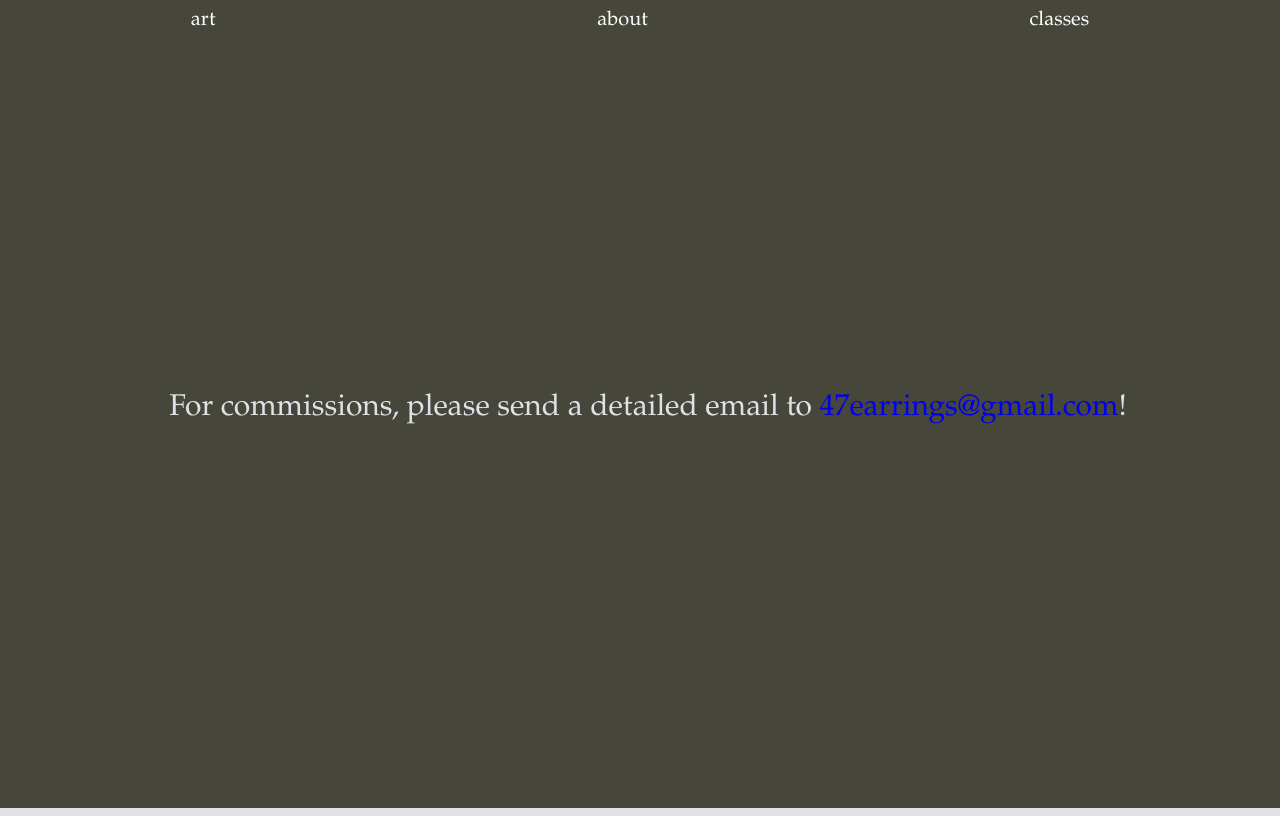
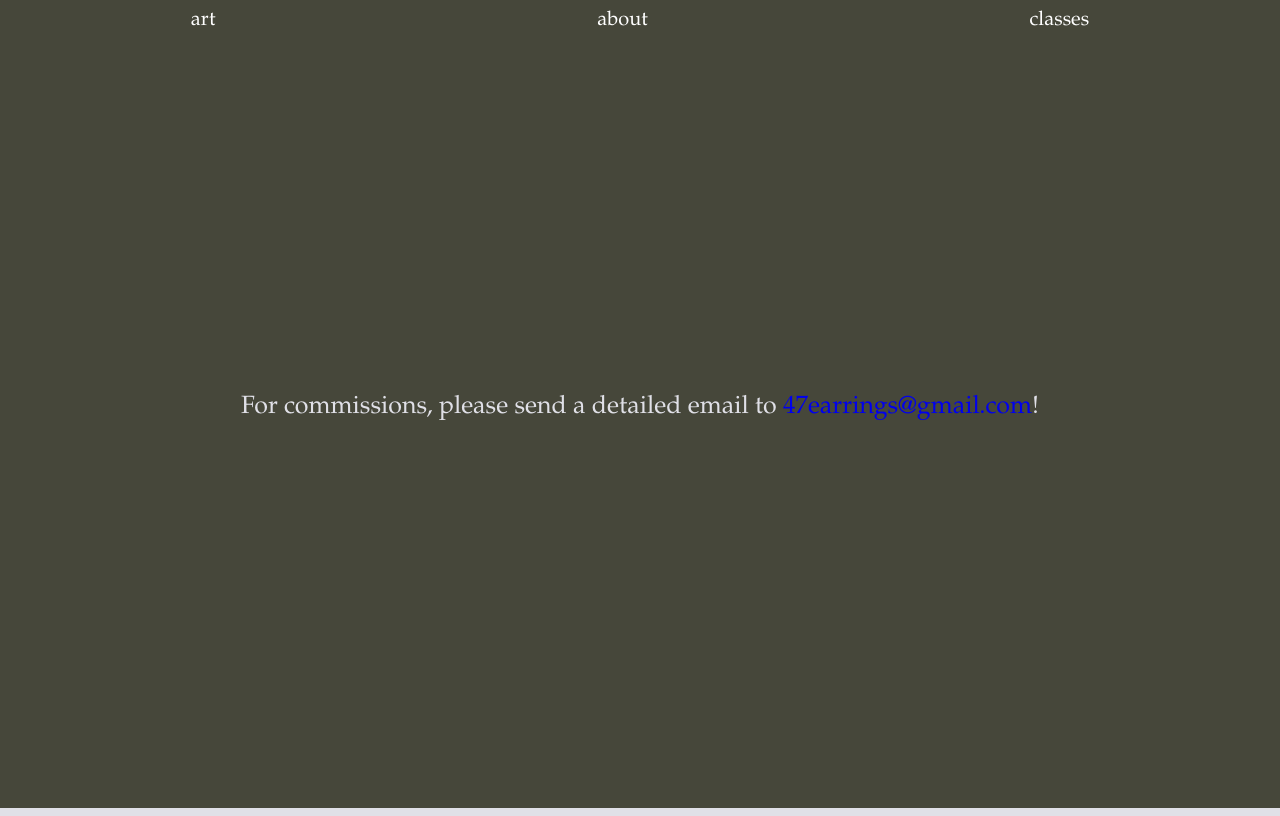
Before and after one commit to NikaRSL/4and7-site, a plain HTML site: page commissions.html in a window 1280 px wide. Drawn offline with Linux system fonts and the light colour scheme.

Commit message:
commissions fix

```diff
--- a/style.css
+++ b/style.css
@@ -627,20 +627,20 @@ form p {
     align-content: center;
     align-items: center;
     height: 100vh;
-    width: 100vw;
+    width: auto;
     background-color: #46473a;
-    margin: 0 0 0 0;
 }
 
 .comm {
-    padding-left: 30px;
-    padding-right: 30px
+    width: 100%;
 }
 
 .comm p {
     color: #e0e0e7;
-    font-size: 3rem;
+    font-size: 2.5rem;
     text-align: center;
+    padding-left: 12px;
+    padding-right: 12px;
 }
 
 .comm p a:link {
```
